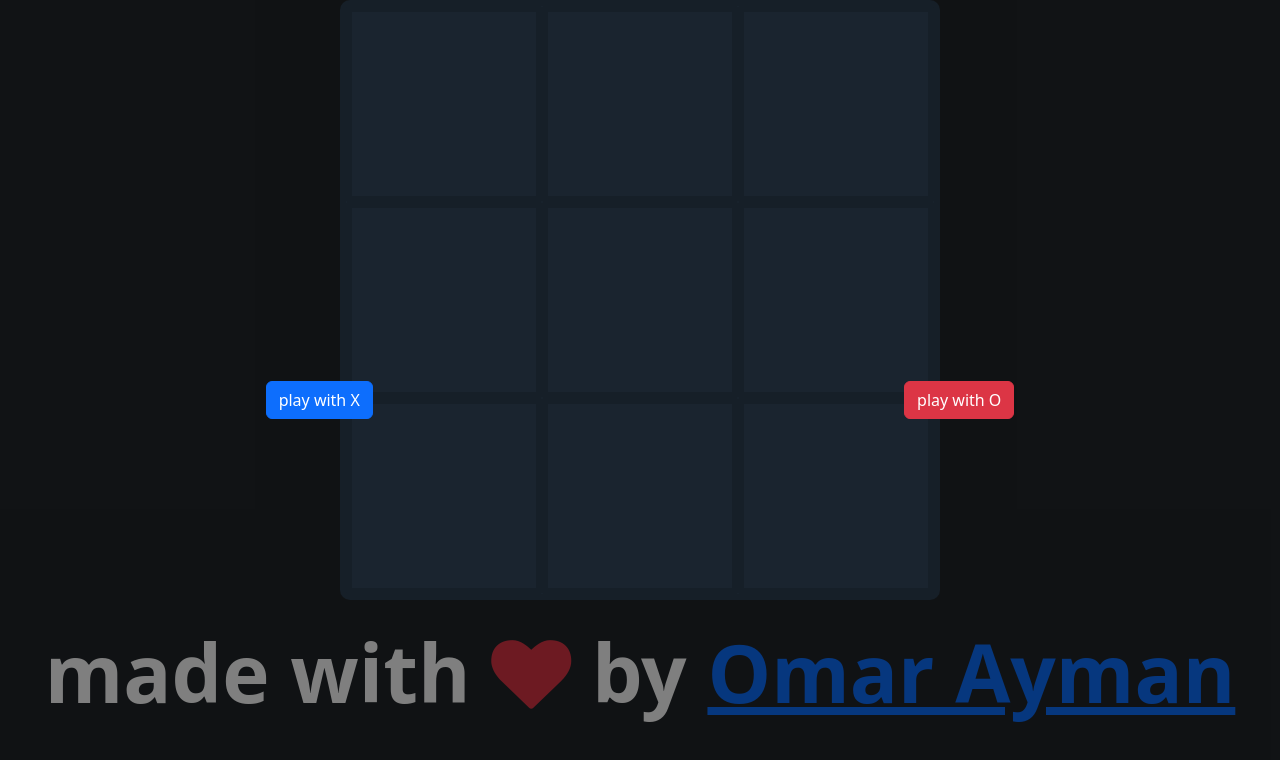
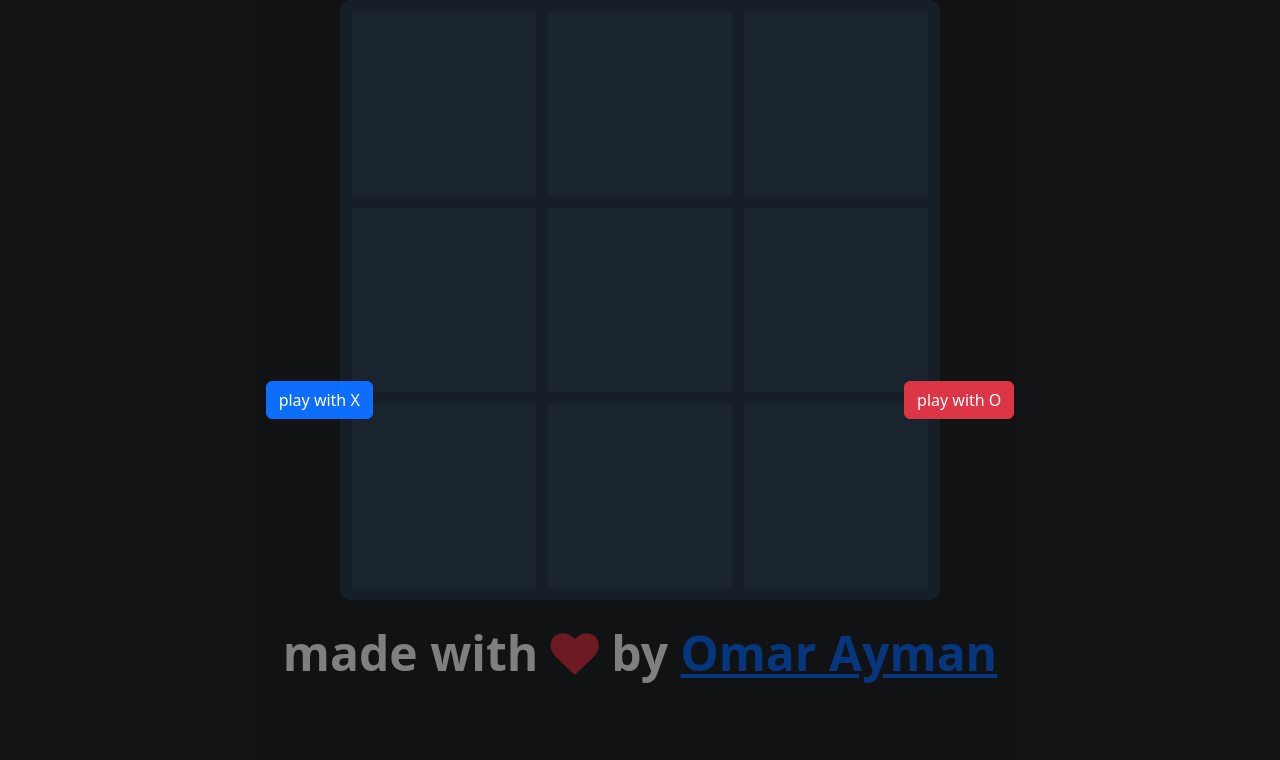
Before and after one commit to Omar-Aymann/tic-tac-toe-js-game, a plain HTML site: page index.html in a window 1280 px wide. Drawn offline with Linux system fonts and the light colour scheme.

Commit message:
Update index.html

```diff
--- a/index.html
+++ b/index.html
@@ -35,7 +35,7 @@
 
 
 
-    <p class="fw-bolder display-1 text-center m-4 text-white">made with <i class="fa fa-heart text-danger"></i> by <a href="https://github.com/Omar-Aymann"> Omar Ayman</a></p>
+    <p class="fw-bolder display-5 text-center m-4 text-white">made with <i class="fa fa-heart text-danger"></i> by <a href="https://github.com/Omar-Aymann"> Omar Ayman</a></p>
     <script src="bootstrap.bundle.min.js"></script>
 
     <script src="script.js"></script>
```
